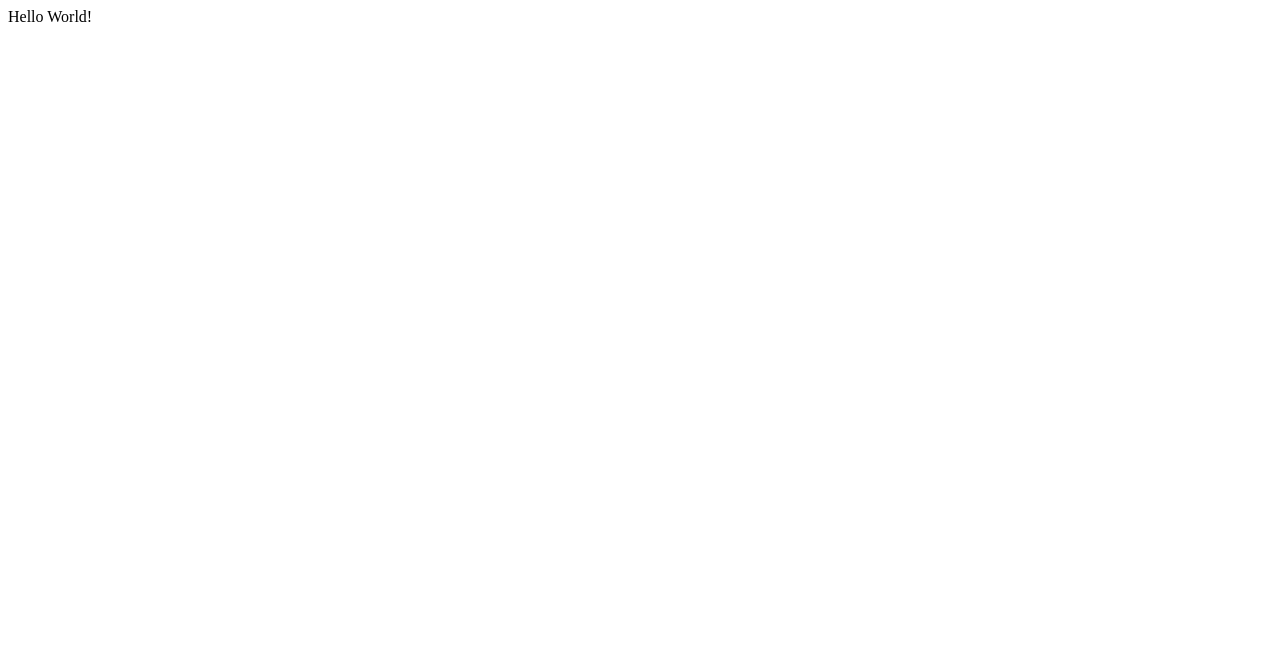
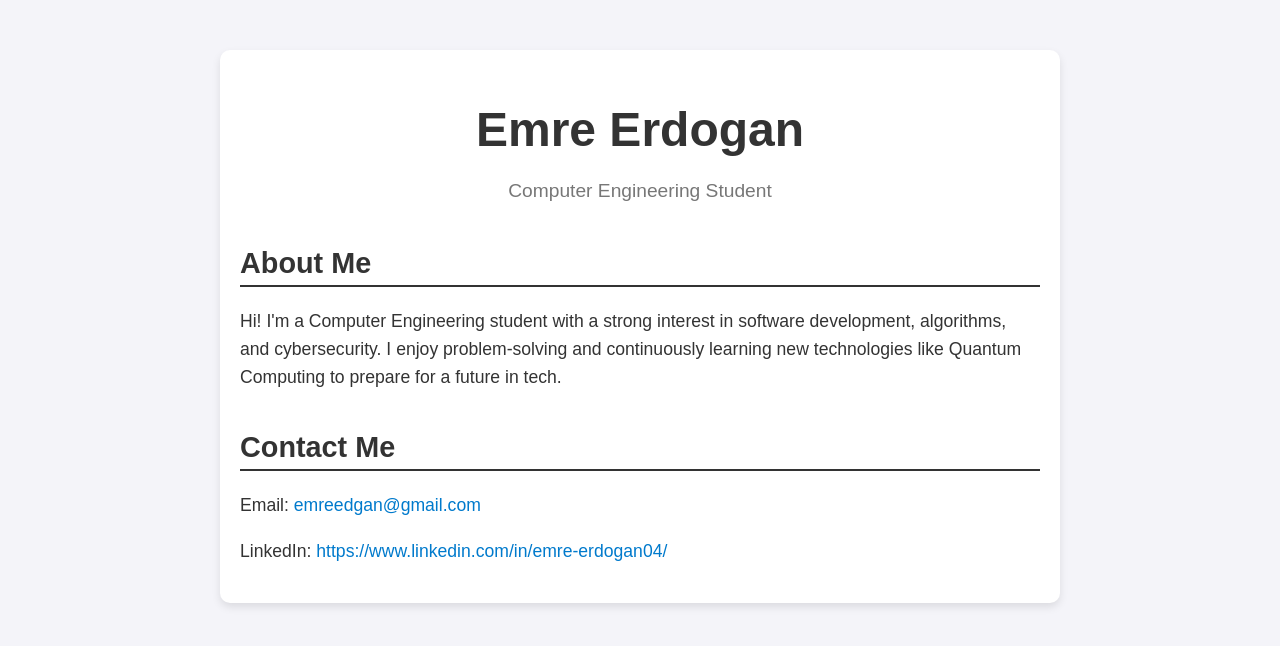
Before and after one commit to emreedgan/emreedgan.github.io, a plain HTML site: page index.html in a window 1280 px wide. Drawn offline with Linux system fonts and the light colour scheme.

Commit message:
first design

```diff
--- a/index.html
+++ b/index.html
@@ -1,11 +1,29 @@
 <!DOCTYPE html>
 <html lang="en">
 <head>
-    <meta charset="UTF-8">
-    <meta name="viewport" content="width=device-width, initial-scale=1.0">
-    <title>My Site</title>
+  <meta charset="UTF-8">
+  <meta name="viewport" content="width=device-width, initial-scale=1.0">
+  <title>Emre Erdogan | Personal Site</title>
+  <link rel="stylesheet" href="style.css">
 </head>
 <body>
-    Hello World!
+  <div class="container">
+    <header>
+      <h1>Emre Erdogan</h1>
+      <p class="tagline">Computer Engineering Student</p>
+    </header>
+
+    <section id="about">
+      <h2>About Me</h2>
+      <p>Hi! I'm a Computer Engineering student with a strong interest in software development, algorithms, and cybersecurity. I enjoy problem-solving and continuously learning new technologies like Quantum Computing to prepare for a future in tech.</p>
+    </p>
+    </section>
+
+    <section id="contact">
+      <h2>Contact Me</h2>
+      <p>Email: <a href="mailto:emreedgan@gmail.com">emreedgan@gmail.com</a></p>
+      <p>LinkedIn: <a href="https://www.linkedin.com/in/emre-erdogan04/" target="_blank">https://www.linkedin.com/in/emre-erdogan04/</a></p>
+    </section>
+  </div>
 </body>
 </html>
--- /dev/null
+++ b/style.css
@@ -0,0 +1,55 @@
+body {
+    font-family: 'Arial', sans-serif;
+    background-color: #f4f4f9;
+    color: #333;
+    margin: 0;
+    padding: 0;
+  }
+
+  .container {
+    max-width: 800px;
+    margin: 50px auto;
+    padding: 20px;
+    background-color: white;
+    box-shadow: 0 4px 8px rgba(0, 0, 0, 0.1);
+    border-radius: 10px;
+  }
+
+  header {
+    text-align: center;
+  }
+
+  h1 {
+    font-size: 3em;
+    margin-bottom: 10px;
+  }
+
+  .tagline {
+    font-size: 1.2em;
+    color: #777;
+  }
+
+  section {
+    margin-top: 40px;
+  }
+
+  h2 {
+    font-size: 1.8em;
+    border-bottom: 2px solid #333;
+    padding-bottom: 5px;
+    margin-bottom: 20px;
+  }
+
+  p {
+    font-size: 1.1em;
+    line-height: 1.6;
+  }
+
+  a {
+    color: #007acc;
+    text-decoration: none;
+  }
+
+  a:hover {
+    text-decoration: underline;
+  }
```
Also changed, not shown: 1 other file.
